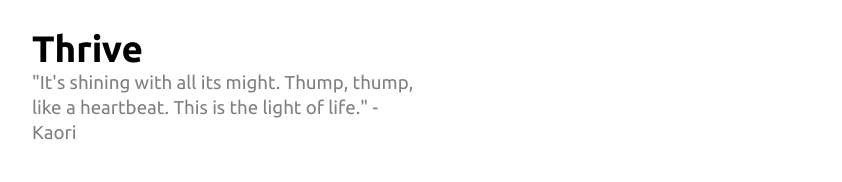
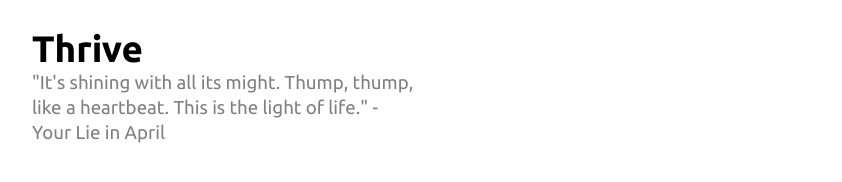
Before and after one commit to gracewzhang/Jade, a React (Create React App) app in the folder client/: page /login in a window 1280 px wide. Shown: the part 496-678 px from the top of the page, without its empty margins (160-1002 px from the left). Built offline with nearby package versions, Linux system fonts and the light colour scheme; no server answers.

Commit message:
Changed login text

```diff
--- a/client/src/pages/Login/index.tsx
+++ b/client/src/pages/Login/index.tsx
@@ -52,7 +52,7 @@ const Login = (): React.ReactElement => {
   const { checkIfNewUser, signIn, signUp } = useAuth();
 
   const loginSubtitle =
-    '"It\'s shining with all its might. Thump, thump, like a heartbeat. This is the light of life." - Kaori';
+    '"It\'s shining with all its might. Thump, thump, like a heartbeat. This is the light of life." - Your Lie in April';
 
   const handleSuccess = (credentialResponse: CredentialResponse): void => {
     void (async (credentialResponse) => {
```
